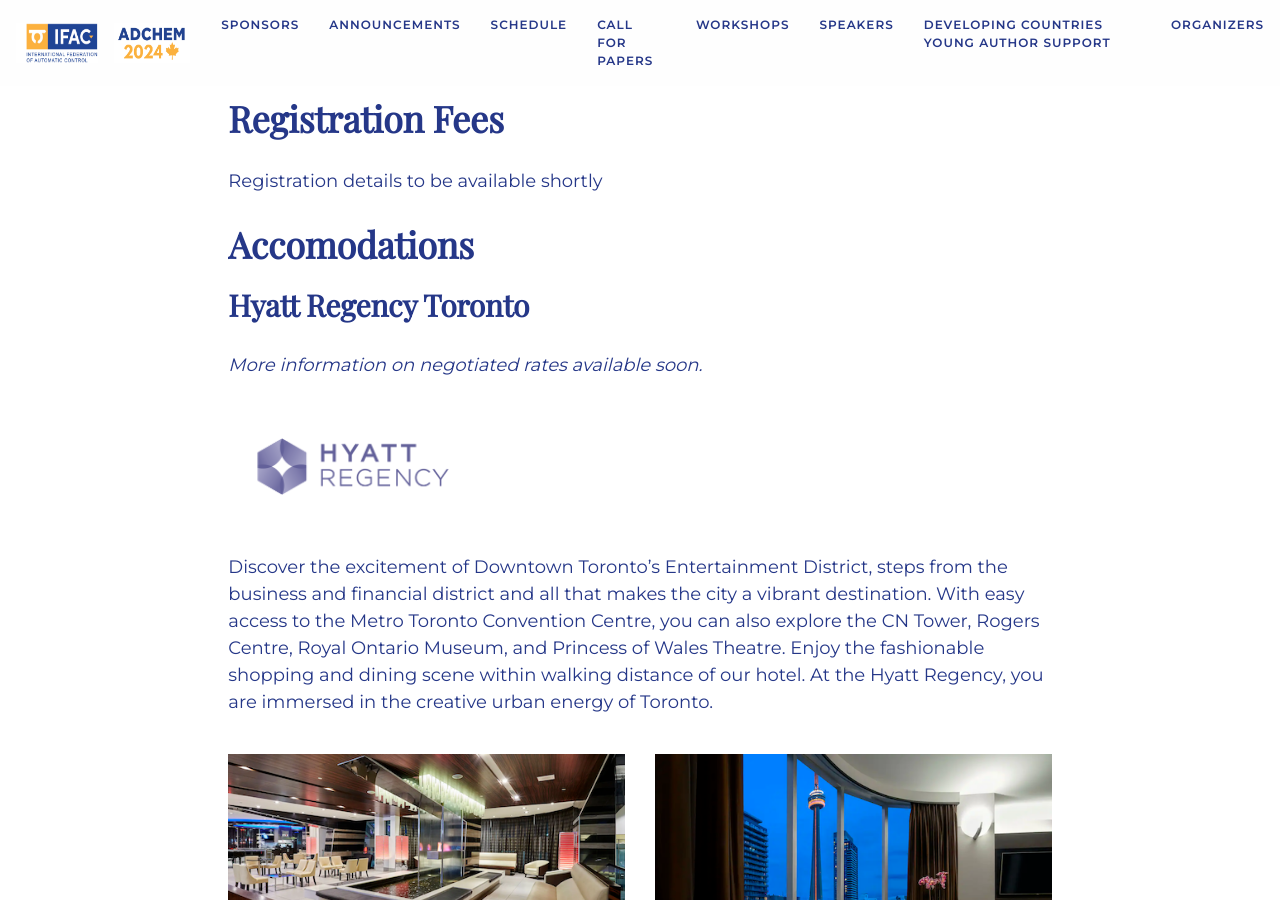
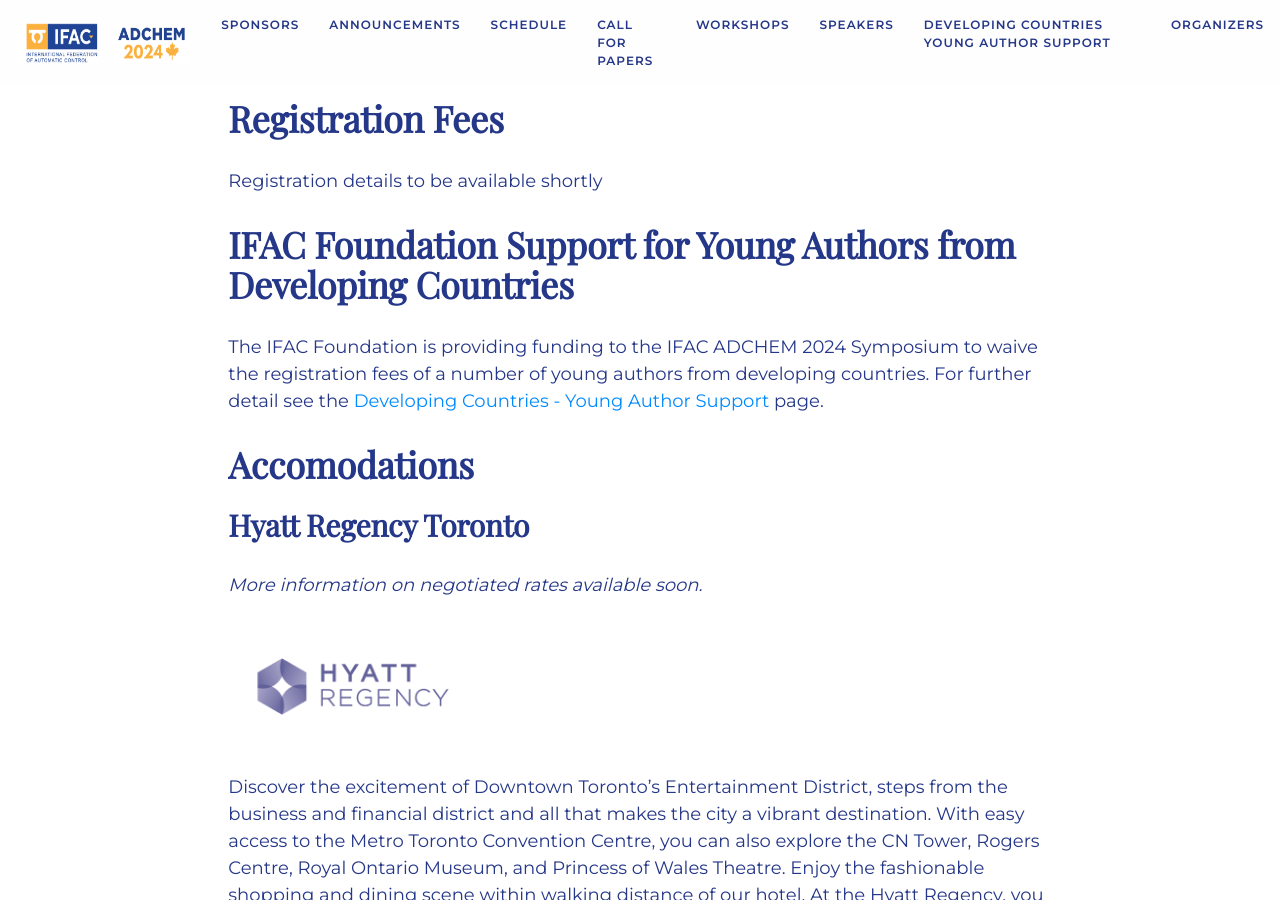
Before and after one commit to daisubc/ADCHEM2024, a Jekyll site: the page built from index.md, in a window 1280 px wide and 900 px high, scrolled down 2426 px. Built offline with Jekyll 4.4.1, drawn with Linux system fonts in a browser that asks for light colours; nearby versions of some CDN libraries; some web fonts are replaced.

Commit message:
Update index.md

```diff
--- a/index.md
+++ b/index.md
@@ -66,6 +66,11 @@
 
 {% include /_info/registration.html %}
 
+# IFAC Foundation Support for Young Authors from Developing Countries
+
+The IFAC Foundation is providing funding to the IFAC ADCHEM 2024 Symposium to waive the registration fees of a number of young authors from developing countries. For further detail see the [Developing Countries - Young Author Support](./young_author) page.
+
+
 # Accomodations
 
 {% include /_info/accomodations.html %}
```
